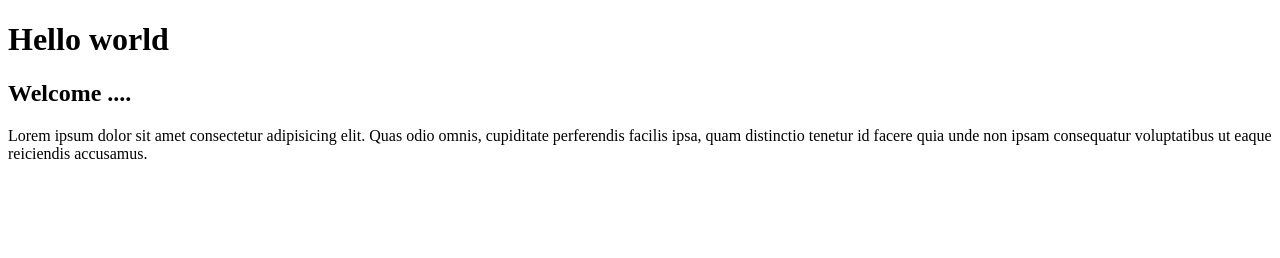
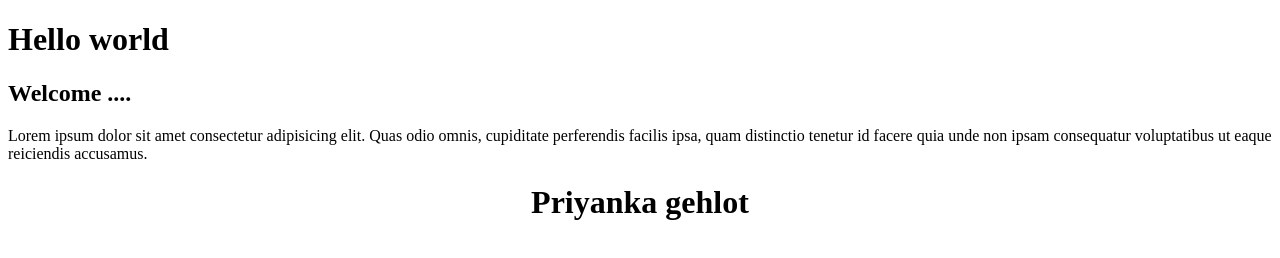
Before and after one commit to priyankagehlot124/priyankagehlot124, a plain HTML site: page index.html in a window 1280 px wide. Drawn offline with Linux system fonts and the light colour scheme.

Commit message:
learning index.html

```diff
--- a/index.html
+++ b/index.html
@@ -12,5 +12,6 @@
     <p>Lorem ipsum dolor sit amet consectetur adipisicing elit. Quas odio omnis, cupiditate perferendis facilis ipsa, quam distinctio tenetur id facere quia unde non ipsam consequatur voluptatibus ut eaque reiciendis accusamus.
 
     </p>
+    <h1><center>Priyanka gehlot</center></h1>
 </body>
 </html>
```
